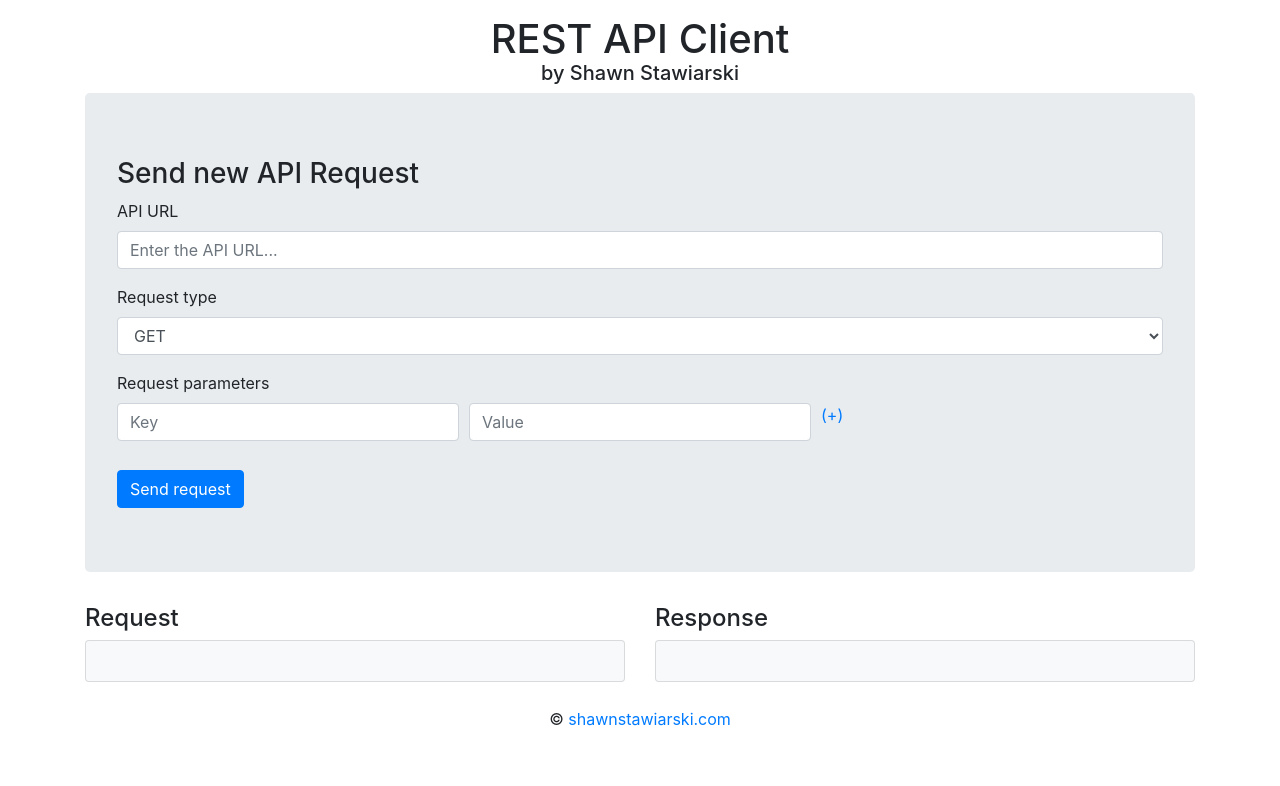
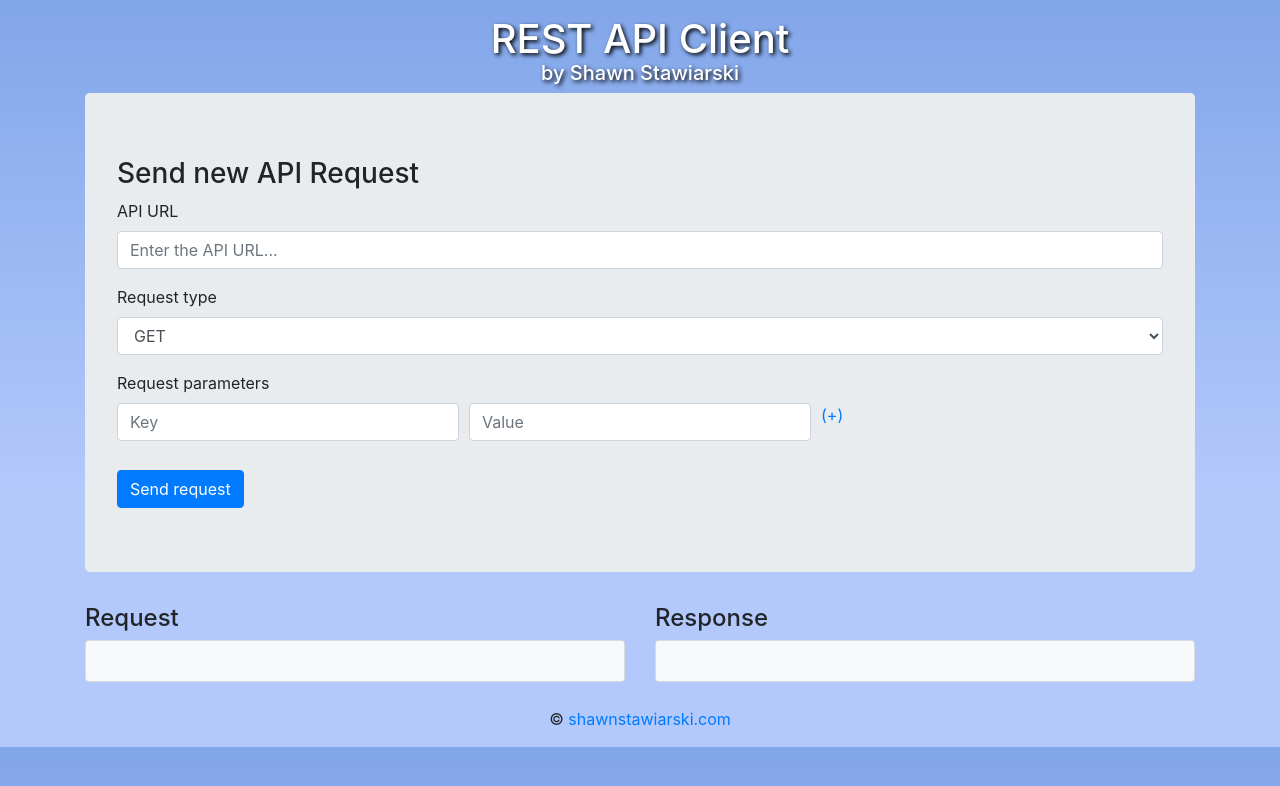
Before and after one commit to sstawiarski/REST-API-Client, a plain HTML site: page index.html in a window 1280 px wide. Drawn offline with nearby package versions, Linux system fonts and the light colour scheme; a script that the page names is missing.

Commit message:
Add simple background using CSS

```diff
--- a/style.css
+++ b/style.css
@@ -1,6 +1,13 @@
+body {
+    background: rgb(179,200,251);
+    background: linear-gradient(0deg, rgba(179,200,251,1) 35%, rgba(129,166,233,1) 100%);
+  }
+
 h1 {
     text-align: center;
     padding-top: 15px;
+    color: white;
+    text-shadow: 2px 2px 4px #000;
 }
 
 .form-row {
@@ -20,4 +27,6 @@ h1 {
 #author {
     text-align: center;
     margin-top: -10px;
+    color: white;
+    text-shadow: 2px 2px 4px #000;
 }
```
